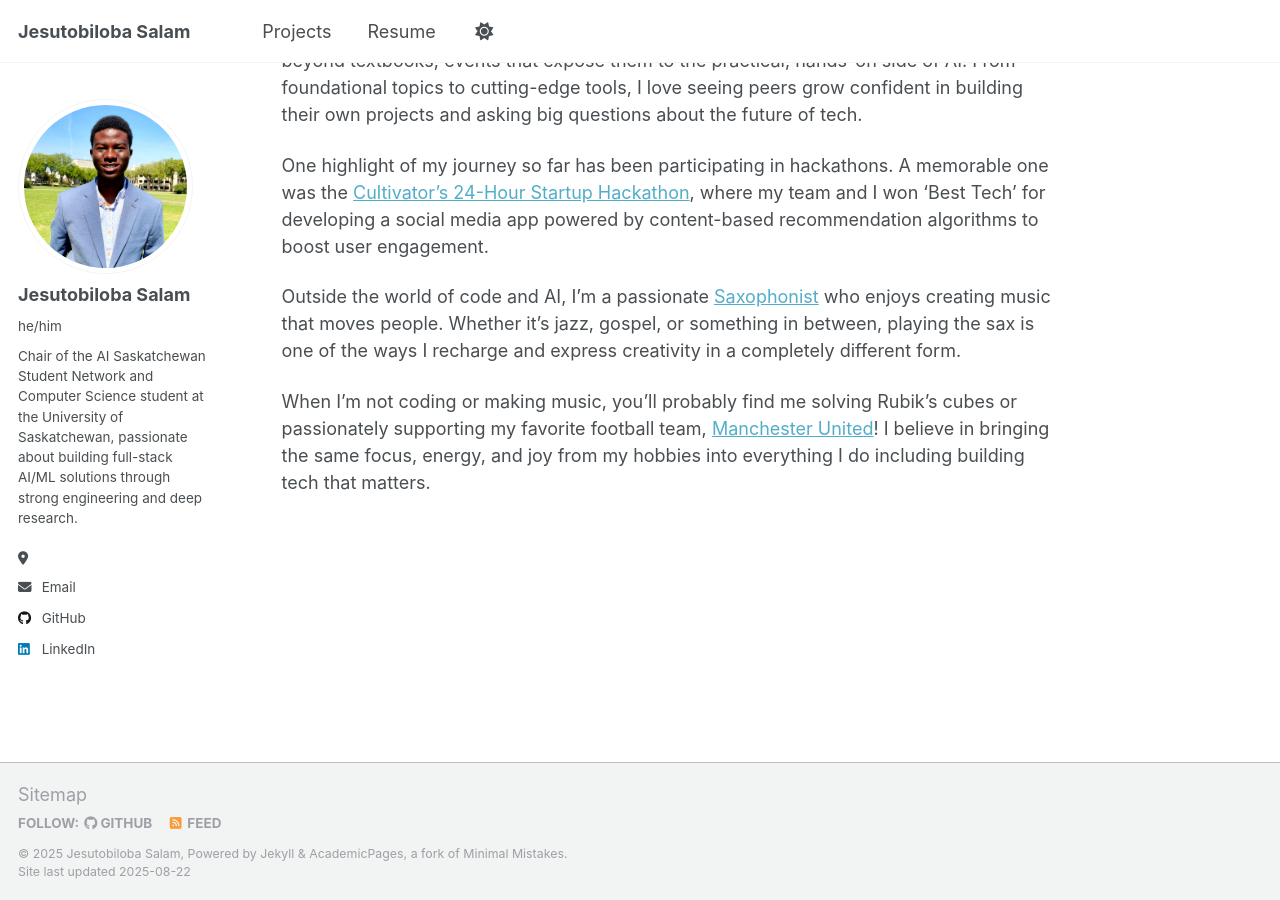
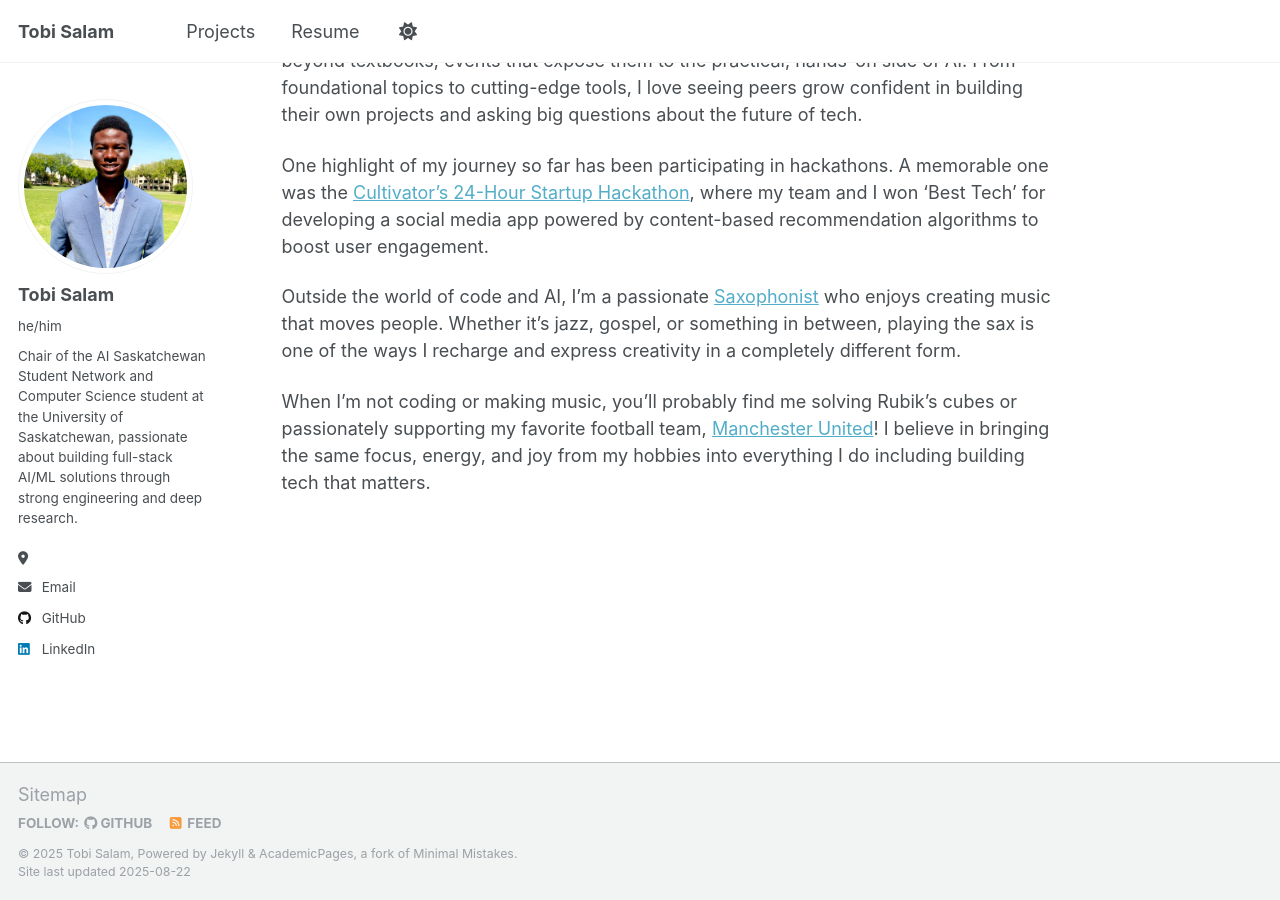
Before and after one commit to Jtsalam/Jtsalam.github.io, a Jekyll site: the page built from _pages/about.md, in a window 1280 px wide and 900 px high, scrolled down 542 px. Built offline with Jekyll 4.4.1, drawn with Linux system fonts in a browser that asks for light colours; some of the changed text lies outside the part shown.

Commit message:
Made slight changes to portfolio

```diff
--- a/_config.yml
+++ b/_config.yml
@@ -9,9 +9,9 @@
 # Basic Site Settings
 locale                   : "en-US"
 site_theme               : "default"
-title                    : "Jesutobiloba Salam"
+title                    : "Tobi Salam"
 title_separator          : "-"
-name                     : &name "Jesutobiloba Salam"
+name                     : &name "Tobi Salam"
 description              : &description "personal description"
 url                      : https://jtsalam.github.io # the base hostname & protocol for your site e.g. "https://[your GitHub username].github.io" or if you already have some other page hosted on Github then use "https://[your GitHub username].github.io/[Your Repo Name]"
 baseurl                  : "" # the subpath of your site, e.g. "/blog"
@@ -23,7 +23,7 @@ repository               : "jtsalam/jtsalam.github.io"
 author:
   # Biographic information
   avatar           : "profile_pic.jpeg"
-  name             : "Jesutobiloba Salam"
+  name             : "Tobi Salam"
   pronouns         : "he/him"
   bio              : "Chair of the AI Saskatchewan Student Network and Computer Science student at the University of Saskatchewan, passionate about building full-stack AI/ML solutions through strong engineering and deep research."
   location         : ""
@@ -38,7 +38,7 @@ author:
   kaggle           : # Username
 
   # Social media
-  linkedin         : "jesutobiloba-salam"
+  linkedin         : "Tobi-salam"
   medium           :
   youtube          :
 
--- a/_data/navigation.yml
+++ b/_data/navigation.yml
@@ -12,7 +12,7 @@ main:
     url: /projects/
 
   - title: "Resume"
-    url: /files/Jesutobiloba_CV.pdf
+    url: /files/Tobi_CV.pdf
 
   # - title: "CV"
   #   url: /cv-json/
--- a/_pages/about.md
+++ b/_pages/about.md
@@ -1,6 +1,6 @@
 ---
 permalink: /
-title: "Jesutobiloba Salam"
+title: "Tobi Salam"
 excerpt: About me
 author_profile: true
 redirect_from:
```
